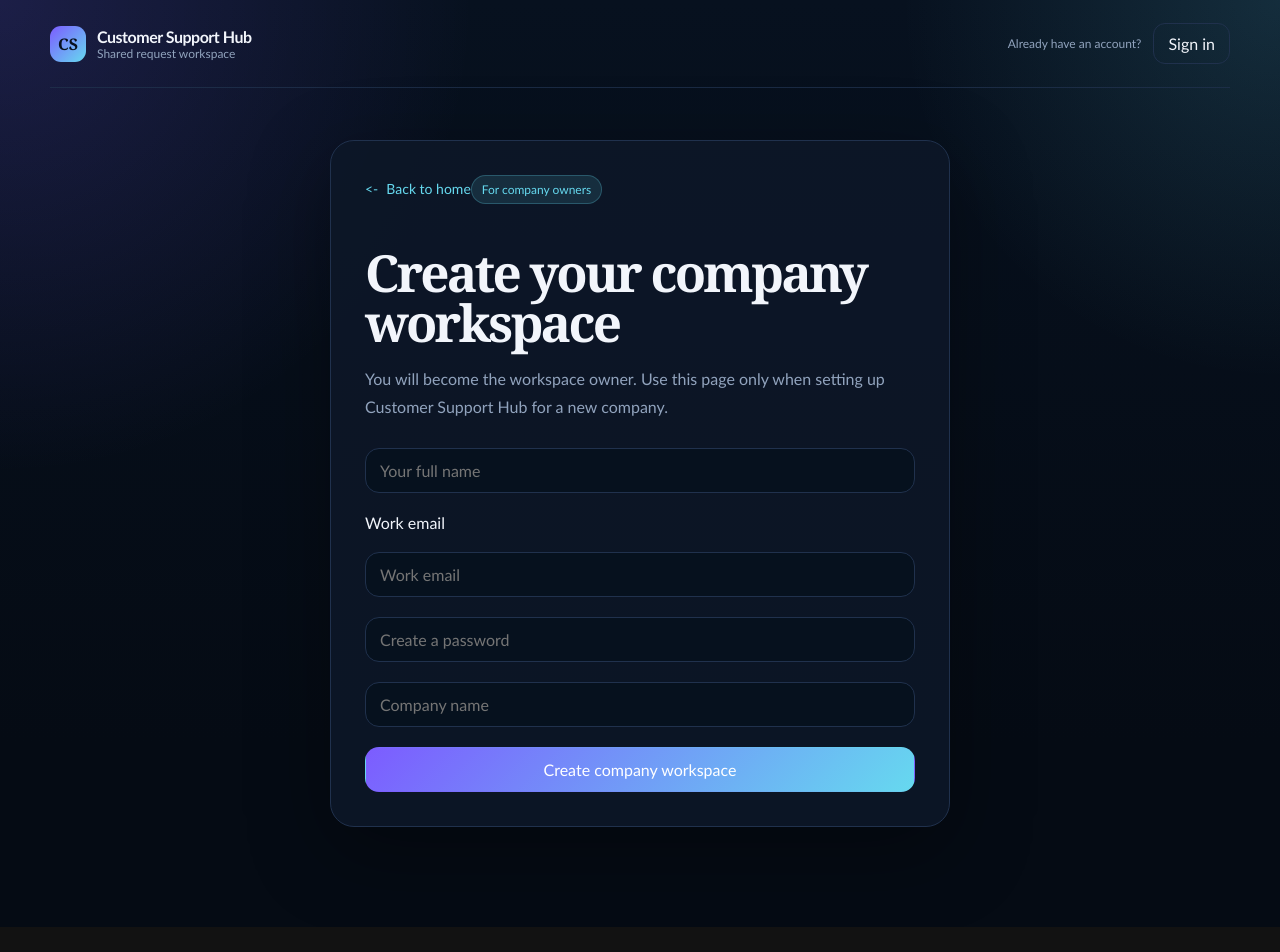
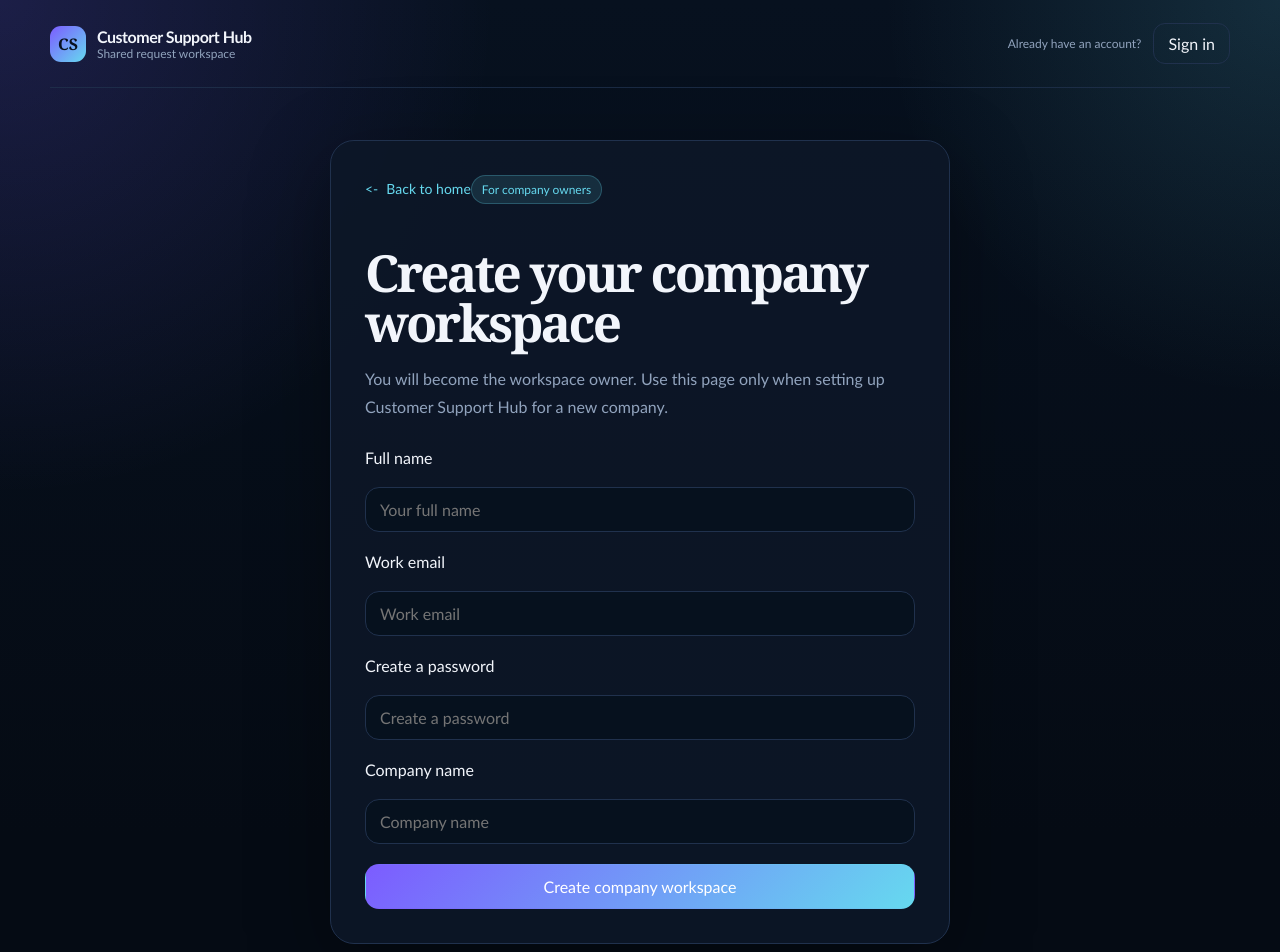
Before and after one commit to Nhat043/customer-support-hub, a Next.js app in the folder apps/web/: page /register in a window 1280 px wide. Shown: the top 952 px of the page. Before the commit the page ends 927 px from the top, so only its background shows below. Built offline with nearby package versions, Linux system fonts and the light colour scheme; no server answers.

Commit message:
fix: stabilize owner onboarding e2e

```diff
--- a/apps/web/app/register/page.tsx
+++ b/apps/web/app/register/page.tsx
@@ -103,7 +103,10 @@ function RegisterContent() {
               : "You will become the workspace owner. Use this page only when setting up Customer Support Hub for a new company."}
           </p>
           <form className="grid" onSubmit={submit}>
-            <input className="input" placeholder="Your full name" value={fullName} onChange={(event) => setFullName(event.target.value)} required minLength={2} autoComplete="name" />
+            <label className="grid">
+              <span>Full name</span>
+              <input className="input" placeholder="Your full name" value={fullName} onChange={(event) => setFullName(event.target.value)} required minLength={2} autoComplete="name" />
+            </label>
             <label className="grid">
               <span>{invitationToken ? "Invitation email" : "Work email"}</span>
               <input
@@ -119,9 +122,15 @@ function RegisterContent() {
               />
             </label>
             {invitationToken && invitationEmail ? <p className="muted">This email is locked to the invitation recipient.</p> : null}
-            <input className="input" type="password" placeholder="Create a password" value={password} onChange={(event) => setPassword(event.target.value)} required minLength={8} autoComplete="new-password" />
+            <label className="grid">
+              <span>Create a password</span>
+              <input className="input" type="password" placeholder="Create a password" value={password} onChange={(event) => setPassword(event.target.value)} required minLength={8} autoComplete="new-password" />
+            </label>
             {!invitationToken ? (
-              <input className="input" placeholder="Company name" value={organizationName} onChange={(event) => setOrganizationName(event.target.value)} required minLength={2} />
+              <label className="grid">
+                <span>Company name</span>
+                <input className="input" placeholder="Company name" value={organizationName} onChange={(event) => setOrganizationName(event.target.value)} required minLength={2} />
+              </label>
             ) : null}
             {error ? <p className="form-error">We could not create this account. Check the details and try again.</p> : null}
             <button className="btn primary" disabled={loading || invitationLoading || Boolean(invitationToken && !invitationEmail)} type="submit">
```
Also changed, not shown: 1 other file (tests, documents, lock files or other folders).
